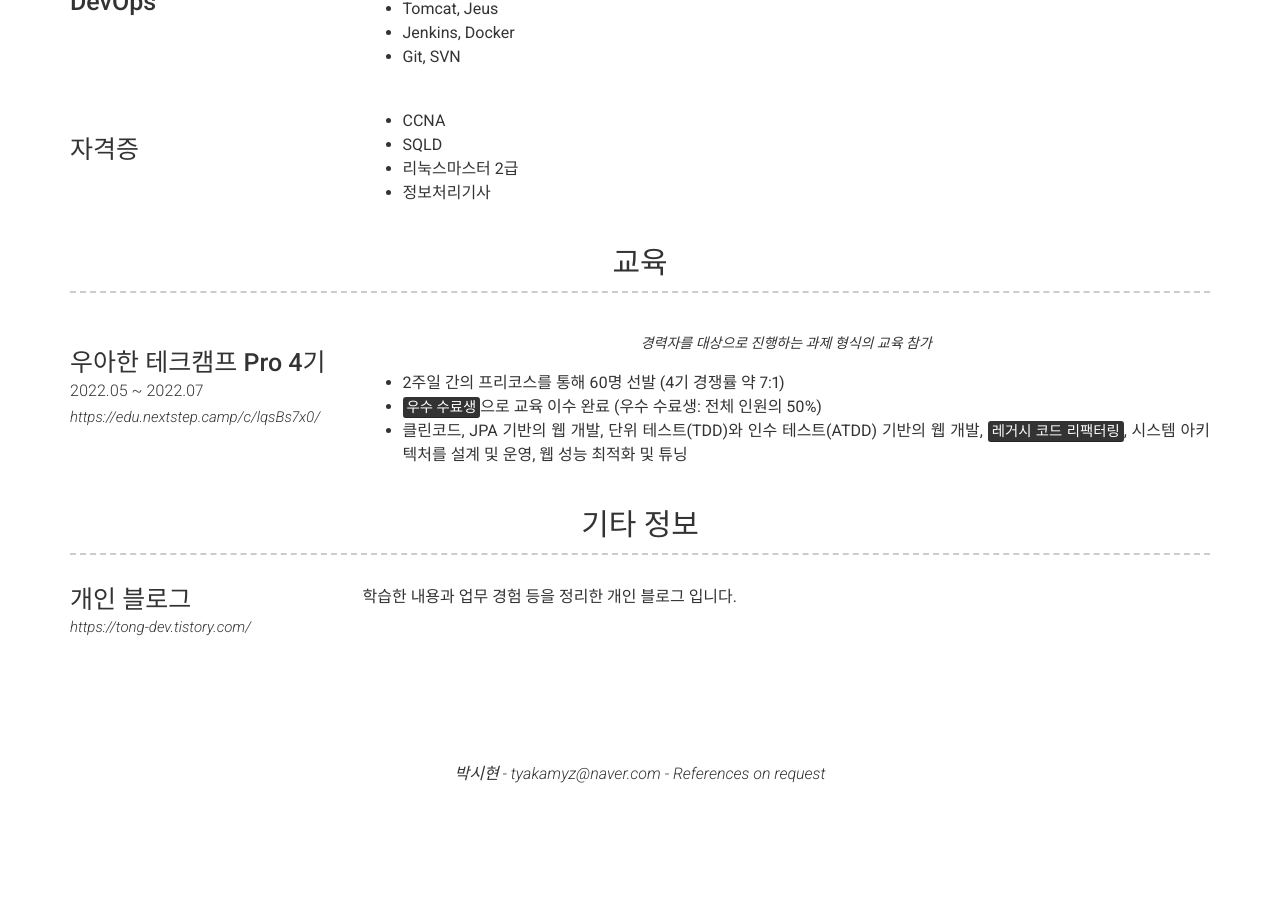
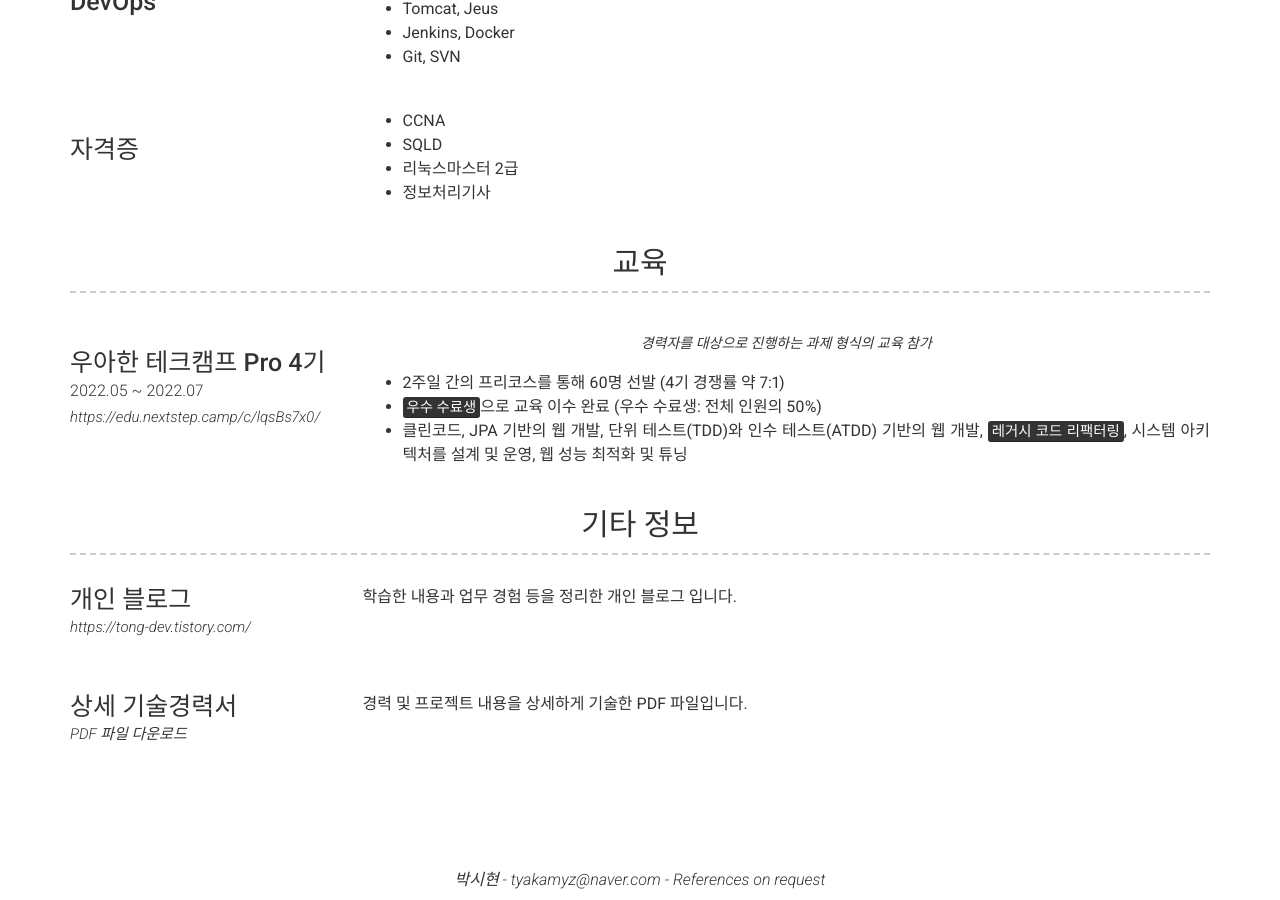
Before and after one commit to tyakamyz/tyakamyz.github.io, a Jekyll site: the page built from index.md, in a window 1280 px wide and 900 px high, scrolled down 2202 px. Built offline with Jekyll 4.4.1, drawn with Linux system fonts in a browser that asks for light colours; nearby versions of some CDN libraries; before the commit the page ends 2995 px from its top, so only the background shows below that; part of the change alters nothing that is shown.

Commit message:
fix: 원복 처리

```diff
--- a/_config.yml
+++ b/_config.yml
@@ -190,12 +190,12 @@ content:
         link: https://tong-dev.tistory.com/
         description: | # this will include new lines to allow paragraphs
           학습한 내용과 업무 경험 등을 정리한 개인 블로그 입니다.
-#     - layout: left
-#       title: 상세 기술경력서
-#       link: https://github.com/tyakamyz/tyakamyz.github.io/raw/main/file/SiHyun_Career_Description.pdf
-#       link_text: PDF 파일 다운로드
-#       description: | # this will include new lines to allow paragraphs
-#         경력 및 프로젝트 내용을 상세하게 기술한 PDF 파일입니다.
+      - layout: left
+        title: 상세 기술경력서
+        link: https://github.com/tyakamyz/tyakamyz.github.io/raw/main/file/SiHyun_Career_Description.pdf
+        link_text: PDF 파일 다운로드
+        description: | # this will include new lines to allow paragraphs
+          경력 및 프로젝트 내용을 상세하게 기술한 PDF 파일입니다.
 
 # Footer
 footer_show_references: true
```
